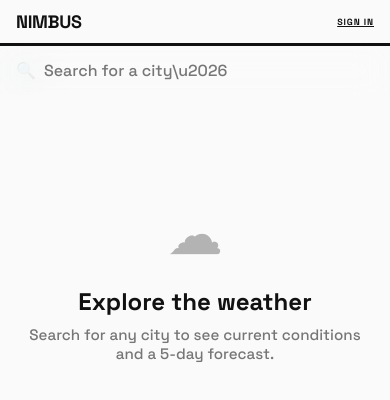
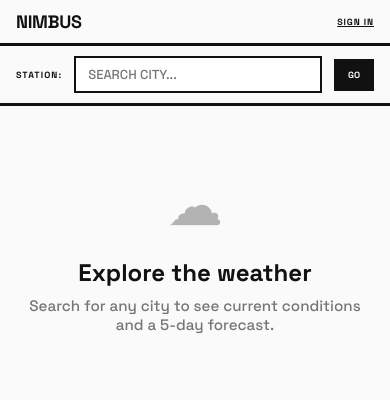
Before and after one commit to kapil-chandra/weather, a React (Vite) app in the folder client/: page / in a window 390 px wide. Shown: the top 400 px of the page. Built offline with nearby package versions, Linux system fonts and the light colour scheme.

Commit message:
feat: rewrite SearchBar as brutalist terminal-style station selector
Co-Authored-By: Claude Opus 4.6 <noreply@anthropic.com>

```diff
--- a/client/src/components/SearchBar/SearchBar.module.css
+++ b/client/src/components/SearchBar/SearchBar.module.css
@@ -1,36 +1,35 @@
-.wrapper {
+.searchRow {
   position: relative;
-  max-width: 520px;
-  width: 100%;
-  margin: 0 auto 2.5rem;
+  border-bottom: var(--border-major) solid var(--border-primary);
+  padding: 10px var(--space-container);
+  display: flex;
+  align-items: center;
+  gap: 12px;
+}
+
+.label {
+  font-size: 9px;
+  font-weight: 700;
+  letter-spacing: 0.12em;
+  white-space: nowrap;
+  color: var(--text-primary);
 }
 
 .inputWrap {
+  flex: 1;
   position: relative;
-  display: flex;
-  align-items: center;
-}
-
-.icon {
-  position: absolute;
-  left: 1rem;
-  font-size: 1rem;
-  opacity: 0.5;
-  pointer-events: none;
+  border: var(--border-minor) solid var(--border-primary);
 }
 
 .input {
   width: 100%;
-  background: var(--glass-bg);
-  backdrop-filter: blur(16px);
-  -webkit-backdrop-filter: blur(16px);
-  border: 1px solid var(--glass-border);
-  border-radius: 14px;
-  padding: 0.875rem 2.75rem 0.875rem 2.75rem;
-  font-size: 1rem;
+  background: var(--bg-input);
+  border: none;
+  padding: 8px 12px;
+  font-size: 13px;
+  font-weight: 500;
   color: var(--text-primary);
-  font-family: var(--font-body);
-  transition: border-color 0.2s, box-shadow 0.2s;
+  font-family: var(--font-family);
 }
 
 .input::placeholder {
@@ -39,71 +38,87 @@
 
 .input:focus {
   outline: none;
-  border-color: var(--accent);
-  box-shadow: 0 0 0 3px var(--accent-glow);
 }
 
-.spinner {
+.progressBar {
   position: absolute;
-  right: 1rem;
-  width: 18px;
-  height: 18px;
-  border: 2px solid var(--glass-border);
-  border-top-color: var(--accent);
-  border-radius: 50%;
-  animation: spin 0.6s linear infinite;
+  bottom: 0;
+  left: 0;
+  height: 4px;
+  background: var(--bg-active);
+  animation: progress 1s ease-in-out infinite;
+}
+
+@keyframes progress {
+  0% { width: 0; left: 0; }
+  50% { width: 60%; left: 20%; }
+  100% { width: 0; left: 100%; }
+}
+
+.searchBtn {
+  background: var(--bg-active);
+  color: var(--text-inverse);
+  border: var(--border-minor) solid var(--border-primary);
+  padding: 8px 12px;
+  font-size: 9px;
+  font-weight: 700;
+  letter-spacing: 0.1em;
+  white-space: nowrap;
 }
 
 .dropdown {
   position: absolute;
-  top: calc(100% + 6px);
-  left: 0;
-  right: 0;
-  background: var(--surface);
-  border: 1px solid var(--glass-border);
-  border-radius: 12px;
+  top: 100%;
+  left: var(--space-container);
+  right: var(--space-container);
+  background: var(--bg-primary);
+  border: var(--border-minor) solid var(--border-primary);
+  border-top: none;
   list-style: none;
   margin: 0;
-  padding: 0.375rem;
+  padding: 0;
   max-height: 280px;
   overflow-y: auto;
   z-index: 50;
-  animation: fadeIn 0.15s ease-out;
 }
 
 .option {
   display: flex;
   justify-content: space-between;
   align-items: center;
-  padding: 0.625rem 0.875rem;
-  border-radius: 8px;
+  padding: 8px 12px;
   cursor: pointer;
-  transition: background 0.12s;
+  border-bottom: var(--border-subtle) solid var(--border-secondary);
+}
+
+.option:last-child {
+  border-bottom: none;
 }
 
 .option:hover,
 .active {
-  background: rgba(251, 191, 36, 0.08);
+  background: var(--bg-hover);
 }
 
 .cityName {
   color: var(--text-primary);
+  font-size: 13px;
   font-weight: 500;
 }
 
 .country {
   color: var(--text-muted);
-  font-size: 0.8rem;
-  font-weight: 500;
-  text-transform: uppercase;
-  letter-spacing: 0.05em;
+  font-size: 9px;
+  font-weight: 700;
+  letter-spacing: 0.1em;
 }
 
-@keyframes spin {
-  to { transform: rotate(360deg); }
+@media (max-width: 480px) {
+  .searchBtn {
+    font-size: 0;
+  }
+  .searchBtn::after {
+    content: 'GO';
+    font-size: 9px;
+  }
 }
-
-@keyframes fadeIn {
-  from { opacity: 0; transform: translateY(-4px); }
-  to { opacity: 1; transform: translateY(0); }
-}
--- a/client/src/components/SearchBar/SearchBar.tsx
+++ b/client/src/components/SearchBar/SearchBar.tsx
@@ -50,7 +50,7 @@ export function SearchBar({ onSelectCity }: Props) {
   }, [debounced]);
 
   function select(city: City) {
-    setQuery(city.name);
+    setQuery(`${city.name}, ${city.country}`);
     setIsOpen(false);
     onSelectCity(city.name);
     inputRef.current?.blur();
@@ -75,9 +75,9 @@ export function SearchBar({ onSelectCity }: Props) {
   }
 
   return (
-    <div className={styles.wrapper}>
+    <div className={styles.searchRow}>
+      <span className={styles.label}>STATION:</span>
       <div className={styles.inputWrap}>
-        <span className={styles.icon} aria-hidden="true">&#x1F50D;</span>
         <input
           ref={inputRef}
           className={styles.input}
@@ -87,7 +87,7 @@ export function SearchBar({ onSelectCity }: Props) {
           onKeyDown={handleKeyDown}
           onFocus={() => results.length > 0 && setIsOpen(true)}
           onBlur={() => setTimeout(() => setIsOpen(false), 200)}
-          placeholder="Search for a city\u2026"
+          placeholder="SEARCH CITY..."
           role="combobox"
           aria-expanded={isOpen}
           aria-controls="city-listbox"
@@ -95,8 +95,9 @@ export function SearchBar({ onSelectCity }: Props) {
           aria-label="Search for a city"
           autoComplete="off"
         />
-        {loading && <span className={styles.spinner} aria-label="Loading" />}
+        {loading && <div className={styles.progressBar} />}
       </div>
+      <span className={styles.searchBtn} aria-hidden="true">SEARCH</span>
 
       {isOpen && (
         <ul
```
